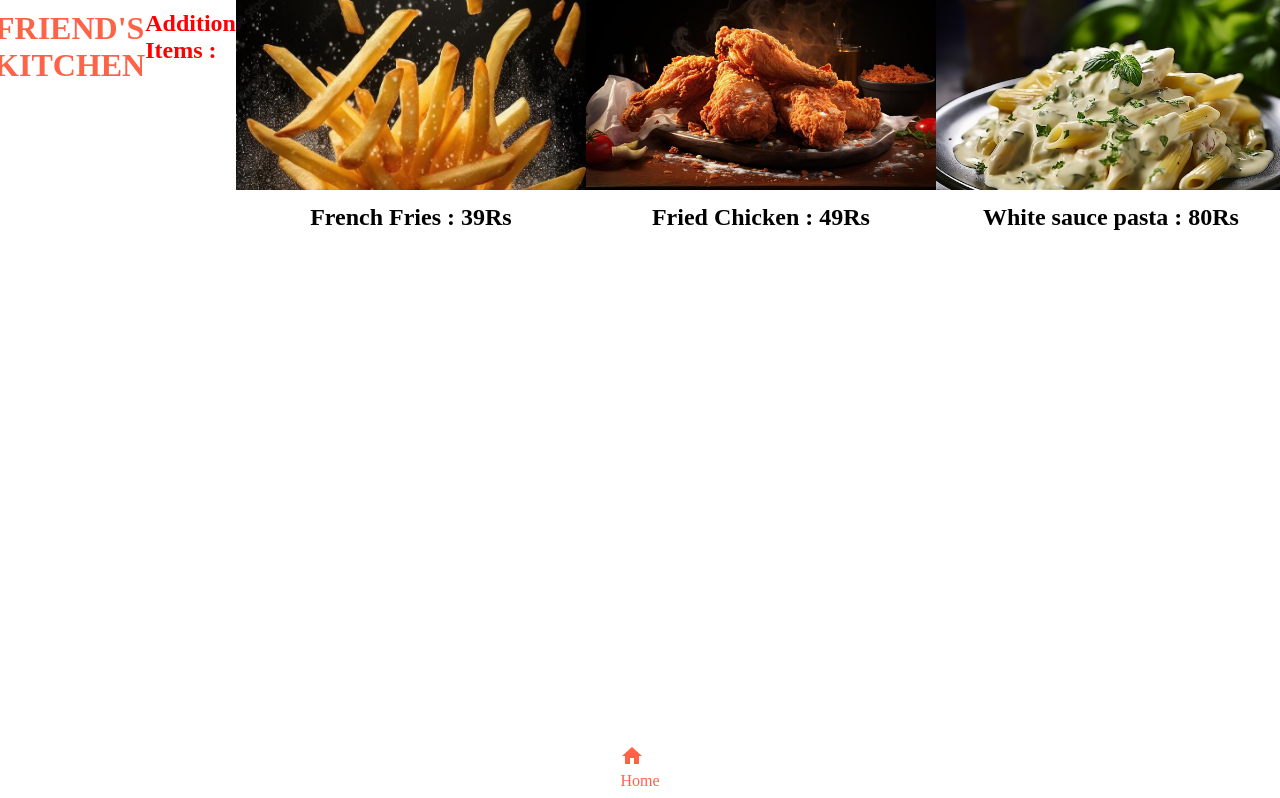
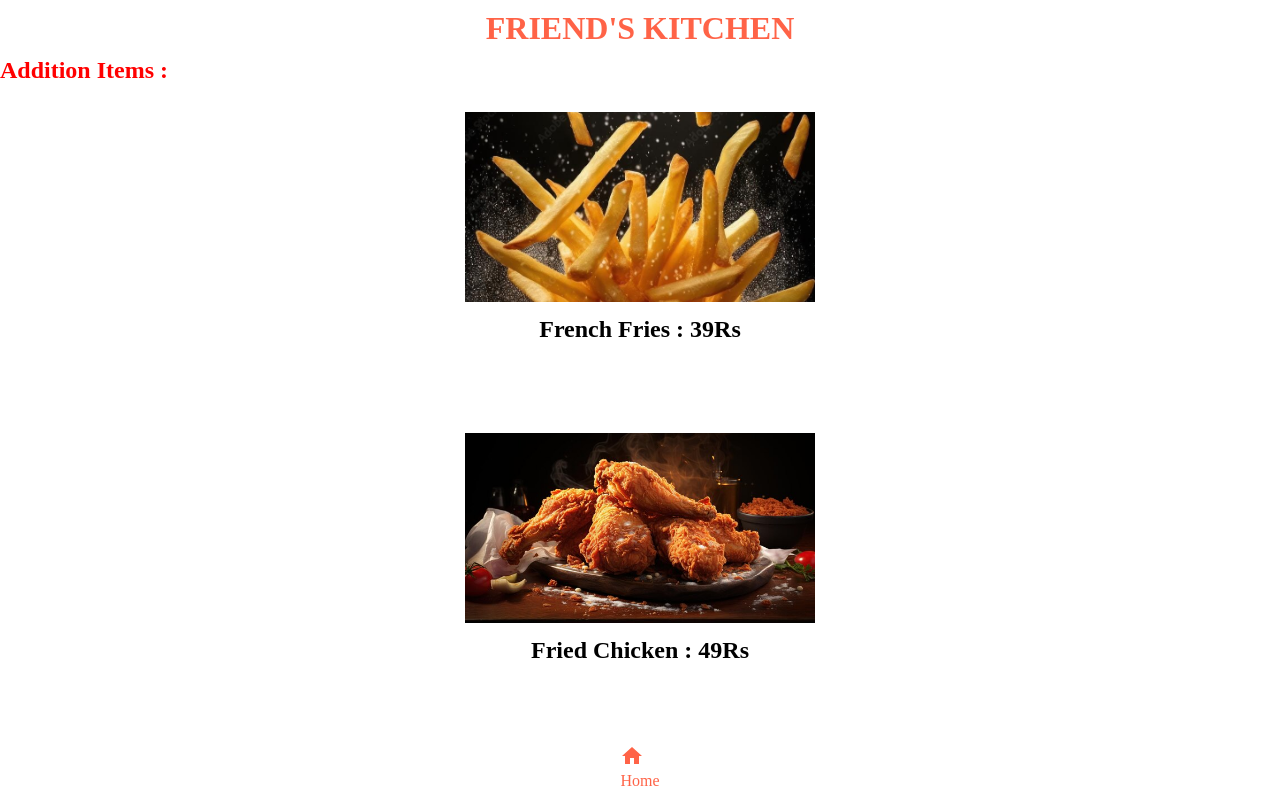
Before and after one commit to yugeshcoder/friendsKitchen, a React (Vite) app: page / in a window 1280 px wide. Shown: the top 798 px of the page. Built offline with nearby package versions, Linux system fonts and the light colour scheme.

Commit message:
flex added

```diff
--- a/src/App.css
+++ b/src/App.css
@@ -13,7 +13,7 @@ a{
  color: black;
 }
 
-.main{
+.flex{
   display: flex;
   justify-content: center;
 }
--- a/src/App.jsx
+++ b/src/App.jsx
@@ -19,8 +19,9 @@ import RiceObject from '../public/burgerList/rice'
 
 function App() {
   return (
-    <div className='main'>
+    <div>
       <h1 style={{textAlign: 'center',padding: '10PX 0 0 0',color: 'tomato'}}>FRIEND'S KITCHEN</h1>
+      <div className='flex'>
         <Routes>
           <Route path='/friendsKitchen/home' element={<Home/>}></Route>
           <Route path='/friendsKitchen/' element={<Home/>}></Route>
@@ -32,6 +33,7 @@ function App() {
           <Route path='/friendsKitchen/momos' element={<MenuList image={momos} list={momosObject} name={'Momos'}/>}></Route>
           <Route path='/friendsKitchen/rice' element={<MenuList image={rice} list={RiceObject} name={'Fried Rice'}/>}></Route>
         </Routes>
+      </div>
       <ExtraItems/>
       <Nav/>
     </div>
--- a/src/Css/homePageCss/Home.css
+++ b/src/Css/homePageCss/Home.css
@@ -1,3 +1,6 @@
+.flex{
+  display: flex;
+}
 .navContainer{
   padding: 10px 0;
   width: 100vw;
```
Lines whose indentation alone changed are shown as unchanged.
